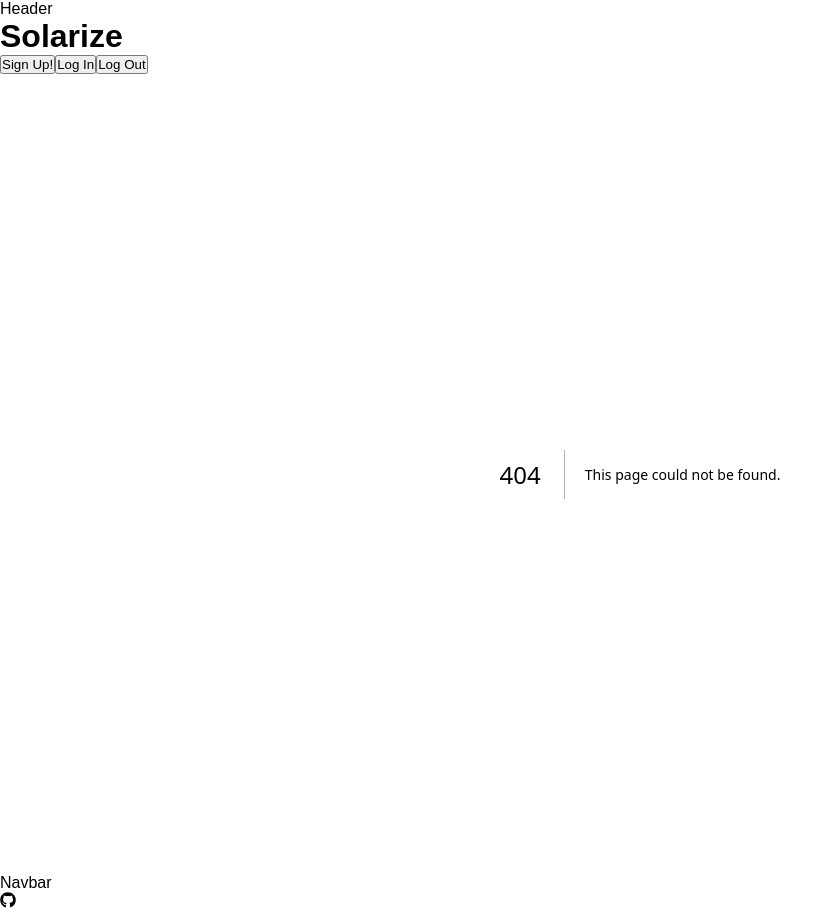
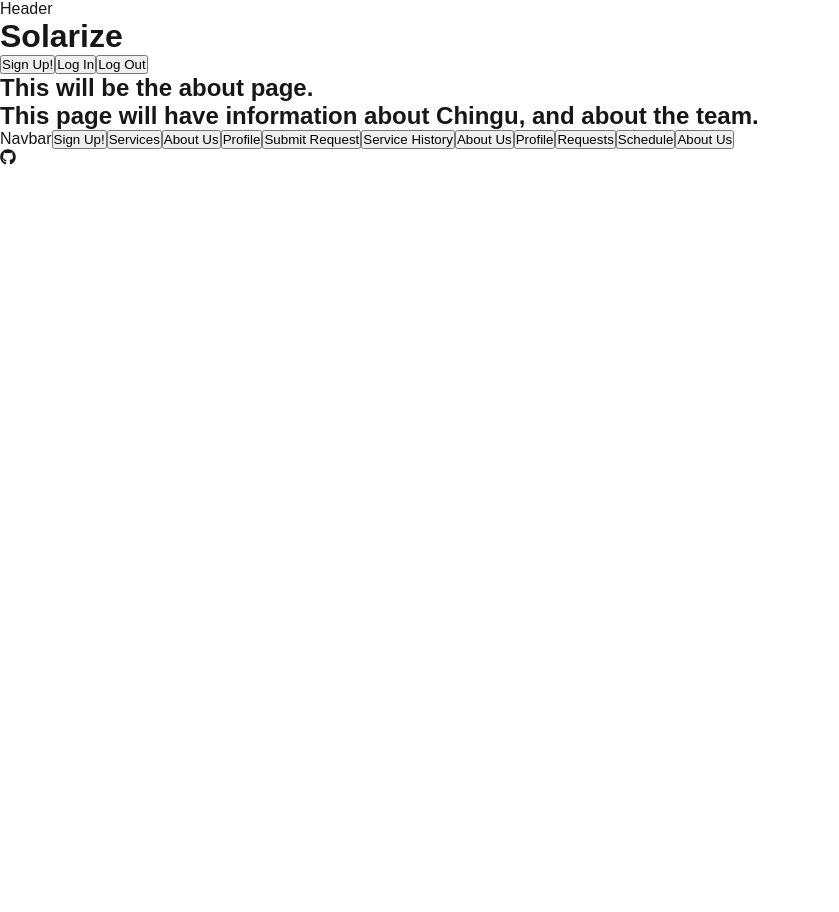
Before and after one commit to chingu-voyages/v52-tier3-team-38, a Next.js app: page /about in a window 1280 px wide. Before the commit this address had no page. Shown: the whole page, without its empty margins (0-839 px from the left). After the commit the page ends 800 px from the top, so only its background shows below. Built offline with nearby package versions, Linux system fonts and the light colour scheme.

Commit message:
Add About, Profile, and Service History pages; update routing in Header and Navbar components.

```diff
--- /dev/null
+++ b/src/app/about/page.js
@@ -0,0 +1,12 @@
+"use client";
+
+const page = () => {
+  return (
+    <div>
+    <h2>This will be the about page.</h2>
+    <h2>This page will have information about Chingu, and about the team.</h2>
+    </div>
+  )
+}
+
+export default page
--- a/src/app/components/Header.js
+++ b/src/app/components/Header.js
@@ -12,8 +12,8 @@ const Header = () => {
     <>
     <div>Header</div>
     <h1>Solarize</h1>
-    <Button variant="primary" onClick={() => router.push("/user/signup")}>Sign Up!</Button>
-    <Button variant="primary" onClick={() => router.push("/user/login")}>Log In</Button>
+    <Button variant="primary" onClick={() => router.push("/signup")}>Sign Up!</Button>
+    <Button variant="primary" onClick={() => router.push("/login")}>Log In</Button>
     <Button variant="danger">Log Out</Button>
     </>
   )
--- a/src/app/components/Navbar.js
+++ b/src/app/components/Navbar.js
@@ -1,9 +1,34 @@
+"use client";
+
+import { Button } from "react-bootstrap";
 import { FaGithub } from "react-icons/fa";
 
+import { useRouter } from "next/navigation"
+
 const Navbar = () => {
+
+  const router = useRouter()
+
   return (
     <>
-    <div>Navbar</div>
+    <div>Navbar
+    {/* unauthenticated */}
+    <Button variant="primary" onClick={() => router.push("/signup")}>Sign Up!</Button>
+    <Button variant="primary" onClick={() => router.push("/services")}>Services</Button>
+    <Button variant="primary" onClick={() => router.push("/about")}>About Us</Button>
+
+    {/* regular resident user */}
+    <Button variant="primary" onClick={() => router.push("/user/_id/profile")}>Profile</Button>
+    <Button variant="primary" onClick={() => router.push("/user/_id/submit-request")}>Submit Request</Button>
+    <Button variant="primary" onClick={() => router.push("/user/_id/service-history")}>Service History</Button>
+    <Button variant="primary" onClick={() => router.push("/about")}>About Us</Button>
+
+    {/* admin city employee user */}
+    <Button variant="primary" onClick={() => router.push("/admin/_id/profile")}>Profile</Button>
+    <Button variant="primary" onClick={() => router.push("/admin/_id/requests")}>Requests</Button>
+    <Button variant="primary" onClick={() => router.push("/admin/_id/schedule")}>Schedule</Button>
+    <Button variant="primary" onClick={() => router.push("/about")}>About Us</Button>
+    </div>
 
     <FaGithub />
     </>
```
Also changed, not shown: src/app/user/[_id]/profile/page.js (added, +12 -0 lines), src/app/user/[_id]/service-history/page.js (added, +12 -0 lines), src/app/admin/[_id]/profile/page.js (added), src/app/admin/[_id]/requests/page.js (added), src/app/admin/[_id]/schedule/page.js (added), src/app/login/page.js (renamed from src/app/user/login/page.js), src/app/services/page.js (added), src/app/signup/page.js (renamed from src/app/user/signup/page.js).
